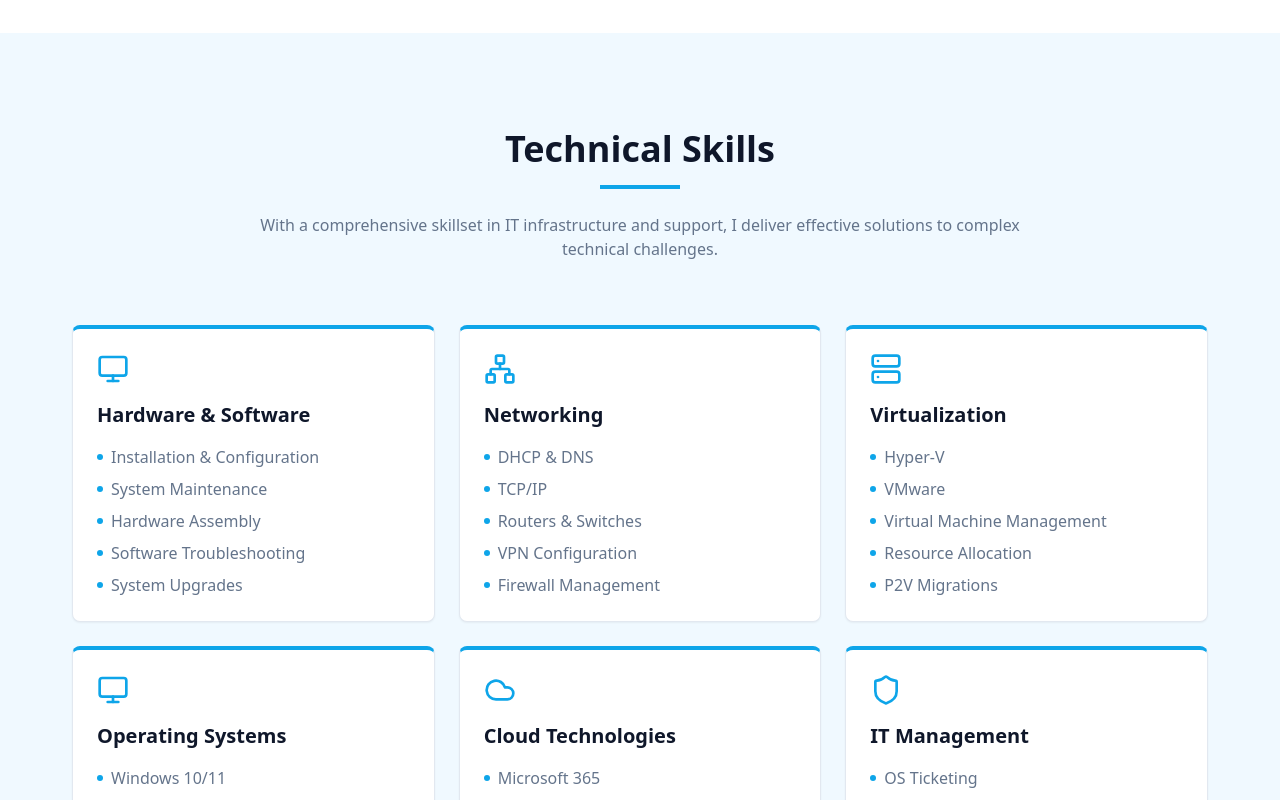
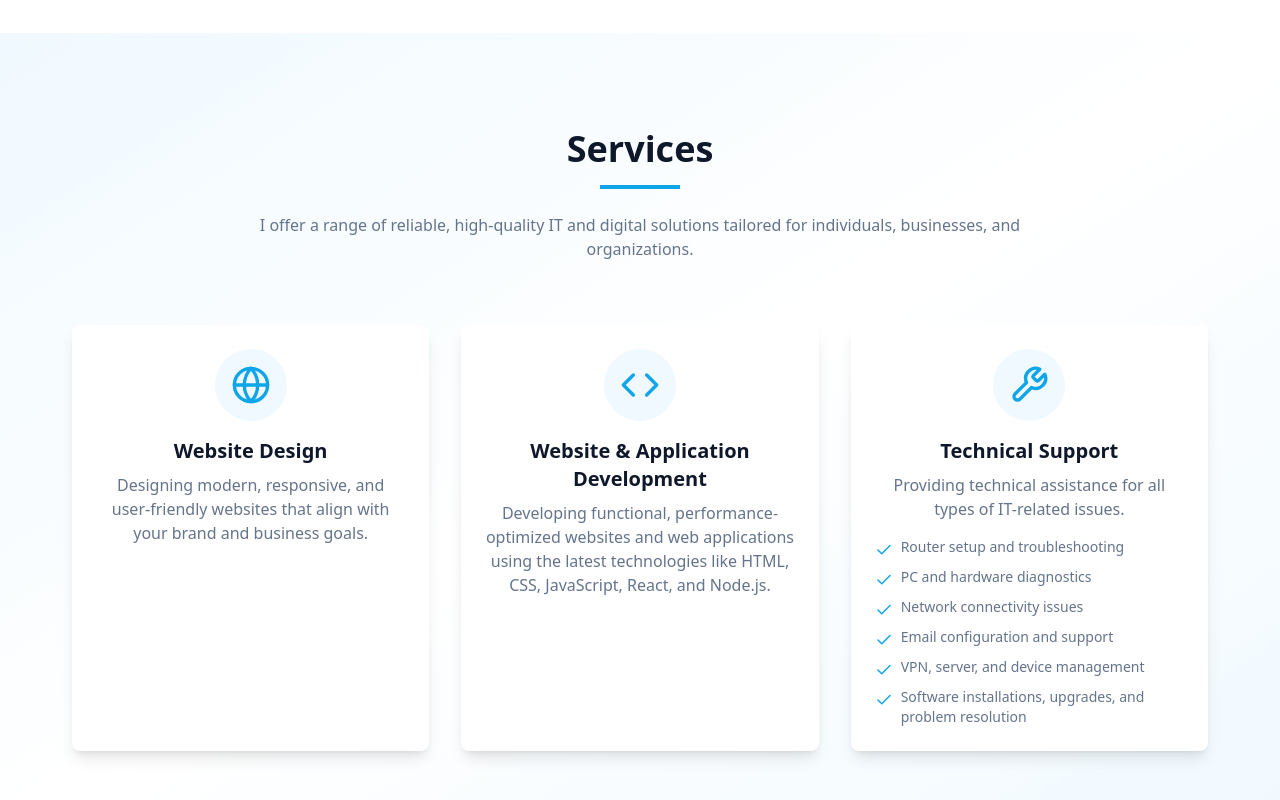
Before and after one commit to LiladharSapkota790/liladhar-sapkota, a React (Vite) app: page / in a window 1280 px wide. Shown: the part 1640-2440 px from the top of the page. Built offline with nearby package versions, Linux system fonts and the light colour scheme.

Commit message:
Add services section
Implement a new section to showcase the IT and digital services offered.

```diff
--- a/src/components/Header.tsx
+++ b/src/components/Header.tsx
@@ -22,6 +22,7 @@ const Header = () => {
 
   const navLinks = [
     { name: "About", href: "#about" },
+    { name: "Services", href: "#services" },
     { name: "Skills", href: "#skills" },
     { name: "Experience", href: "#experience" },
     { name: "Projects", href: "#projects" },
--- /dev/null
+++ b/src/components/Services.tsx
@@ -0,0 +1,73 @@
+
+import { Globe, Code, Wrench, Check } from "lucide-react";
+import { Card, CardContent } from "@/components/ui/card";
+
+const Services = () => {
+  const services = [
+    {
+      icon: <Globe className="h-10 w-10 text-tech-blue" />,
+      title: "Website Design",
+      description:
+        "Designing modern, responsive, and user-friendly websites that align with your brand and business goals.",
+    },
+    {
+      icon: <Code className="h-10 w-10 text-tech-blue" />,
+      title: "Website & Application Development",
+      description:
+        "Developing functional, performance-optimized websites and web applications using the latest technologies like HTML, CSS, JavaScript, React, and Node.js.",
+    },
+    {
+      icon: <Wrench className="h-10 w-10 text-tech-blue" />,
+      title: "Technical Support",
+      description: "Providing technical assistance for all types of IT-related issues.",
+      bulletPoints: [
+        "Router setup and troubleshooting",
+        "PC and hardware diagnostics",
+        "Network connectivity issues",
+        "Email configuration and support",
+        "VPN, server, and device management",
+        "Software installations, upgrades, and problem resolution",
+      ],
+    },
+  ];
+
+  return (
+    <section id="services" className="section bg-gradient-to-br from-sky-50 via-white to-sky-50">
+      <div className="container-custom">
+        <div className="max-w-3xl mx-auto text-center mb-16">
+          <h2 className="title mb-4">Services</h2>
+          <div className="w-20 h-1 bg-tech-blue mx-auto mb-6"></div>
+          <p className="text-tech-gray">
+            I offer a range of reliable, high-quality IT and digital solutions tailored for individuals, businesses, and organizations.
+          </p>
+        </div>
+
+        <div className="grid md:grid-cols-3 gap-8">
+          {services.map((service, index) => (
+            <Card key={index} className="border-none shadow-lg hover:shadow-xl transition-shadow duration-300">
+              <CardContent className="pt-6">
+                <div className="flex flex-col items-center text-center mb-4">
+                  <div className="bg-sky-50 p-4 rounded-full mb-4">{service.icon}</div>
+                  <h3 className="text-xl font-bold text-tech-dark mb-2">{service.title}</h3>
+                  <p className="text-tech-gray">{service.description}</p>
+                </div>
+                {service.bulletPoints && (
+                  <ul className="mt-4 space-y-2">
+                    {service.bulletPoints.map((point, i) => (
+                      <li key={i} className="flex items-start gap-2">
+                        <Check size={18} className="text-tech-blue mt-1 flex-shrink-0" />
+                        <span className="text-sm text-tech-gray">{point}</span>
+                      </li>
+                    ))}
+                  </ul>
+                )}
+              </CardContent>
+            </Card>
+          ))}
+        </div>
+      </div>
+    </section>
+  );
+};
+
+export default Services;
--- a/src/pages/Index.tsx
+++ b/src/pages/Index.tsx
@@ -2,6 +2,7 @@
 import Header from "@/components/Header";
 import Hero from "@/components/Hero";
 import About from "@/components/About";
+import Services from "@/components/Services";
 import Skills from "@/components/Skills";
 import Experience from "@/components/Experience";
 import Projects from "@/components/Projects";
@@ -14,6 +15,7 @@ const Index = () => {
       <Header />
       <Hero />
       <About />
+      <Services />
       <Skills />
       <Experience />
       <Projects />
```
